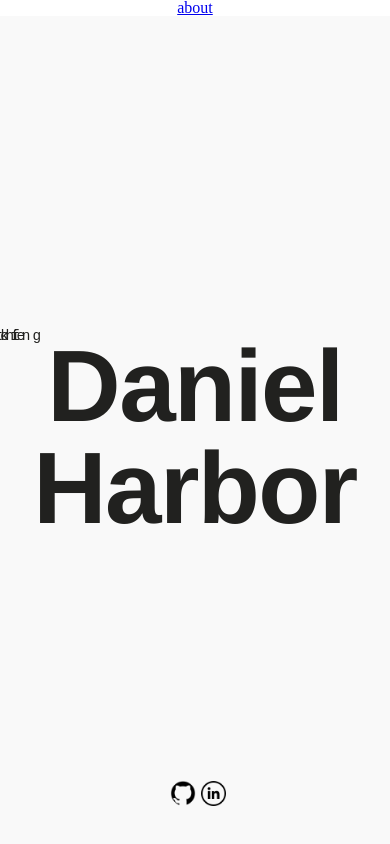
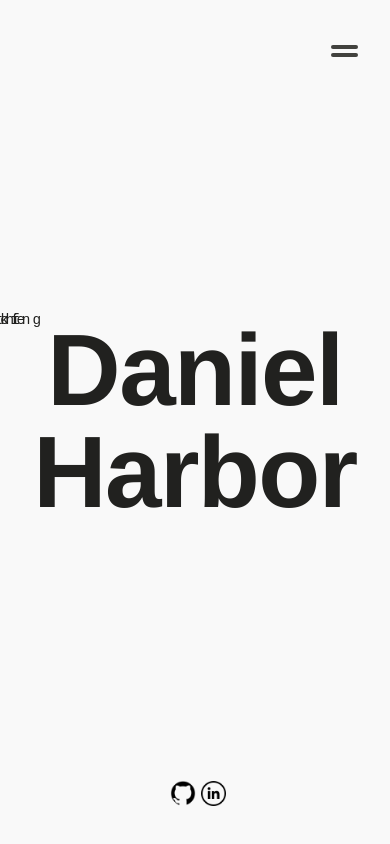
Before and after one commit to danielharbor/danielharbor, a Next.js app: page / in a window 390 px wide. Shown: the top 844 px of the page. Built offline with nearby package versions, Linux system fonts and the light colour scheme.

Commit message:
Add hamburger button on home page

```diff
--- /dev/null
+++ b/components/Burger.js
@@ -0,0 +1,13 @@
+import React from 'react';
+import styles from '../styles/burger.module.css'
+
+const Burger = () => {
+  return (
+    <button className={styles.burger}>
+      <div className={styles.bun}/>
+      <div className={styles.bun}/>
+    </button>
+  )
+}
+
+export default Burger;
--- a/pages/index.js
+++ b/pages/index.js
@@ -2,13 +2,15 @@ import Link from 'next/link'
 import styles from '../styles/home.module.css'
 import FooterIcon from '../components/FooterIcon'
 import Subtitle from '../components/Subtitle'
+import Burger from '../components/Burger'
 
 export default function Home() {
   return (
     <div className={styles.home}>
-      <Link href="/about">
-        <a>about</a>
-      </Link>
+      {/* <Link href="/about"> */}
+      {/*   <a>about</a> */}
+      {/* </Link> */}
+      <Burger />
       <header className={styles.header}>
         <Subtitle />
         <h1 className={styles.title}>
--- /dev/null
+++ b/styles/burger.module.css
@@ -0,0 +1,29 @@
+.burger {
+  position: absolute;
+  top: 5%;
+  right: 2rem;
+  display: flex;
+  flex-direction: column;
+  justify-content: space-around;
+  width: 1.7rem;
+  height: 1.1rem;
+  background: transparent;
+  border: none;
+  cursor: pointer;
+  padding: 0;
+  z-index: 10;
+}
+
+.burger:focus {
+  outline: none;
+}
+
+.bun {
+  width: 1.7rem;
+  height: 0.25rem;
+  background: #42423e;
+  border-radius: 10px;
+  transition: all 0.3s linear;
+  position: relative;
+  transform-origin: 1px;
+}
```
Also changed, not shown: styles/menu.module.css (+5 -5 lines).
